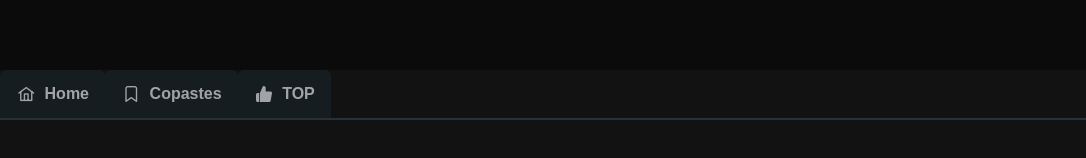
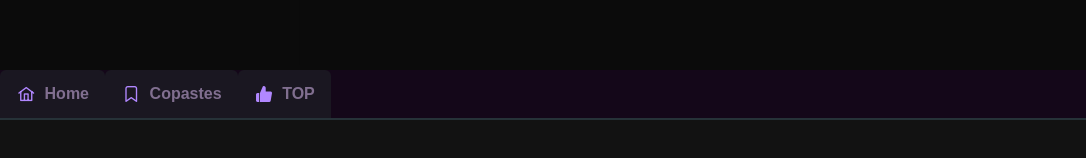
Before and after one commit to Alastair7/xenopedia-app, a React (Create React App) app: page / in a window 1280 px wide. Shown: the part 234-392 px from the top of the page, without its empty margins (0-1086 px from the left). Built offline with nearby package versions, Linux system fonts and the light colour scheme; a web font is replaced by a local one.

Commit message:
Add styling to tabmenu component

```diff
--- a/src/components/ui/Menu/menu.js
+++ b/src/components/ui/Menu/menu.js
@@ -1,5 +1,6 @@
 import React, { useState } from 'react';
 import { TabMenu } from 'primereact/tabmenu';
+import './menu.scss'
 
 export default function AppTabMenu()
 {
--- /dev/null
+++ b/src/components/ui/Menu/menu.scss
@@ -0,0 +1,27 @@
+.apptabmenu {
+    background-color: rgb(20, 7, 25);
+}
+
+.p-menuitem-text {
+    color: rgb(129, 111, 144);
+}
+
+.p-tabmenu .p-tabmenu-nav .p-tabmenuitem .p-menuitem-link  {
+    border: solid #263238;
+    border-width: 0 0 2px 0;
+    border-color: transparent transparent #263238 transparent;
+    background: #1a1721;
+    color: rgb(177, 135, 255);
+    padding: 1rem;
+    font-weight: 600;
+    border-top-right-radius: 6px;
+    border-top-left-radius: 6px;
+    transition: box-shadow 0.3s;
+    margin: 0 0 -2px 0;
+    height: calc(100% + 2px);
+}
+
+.p-tabmenu .p-tabmenu-nav:hover .p-tabmenuitem:hover .p-menuitem-link:hover {
+    background-color: rgb(43, 23, 56);
+    color: white;
+}
```
